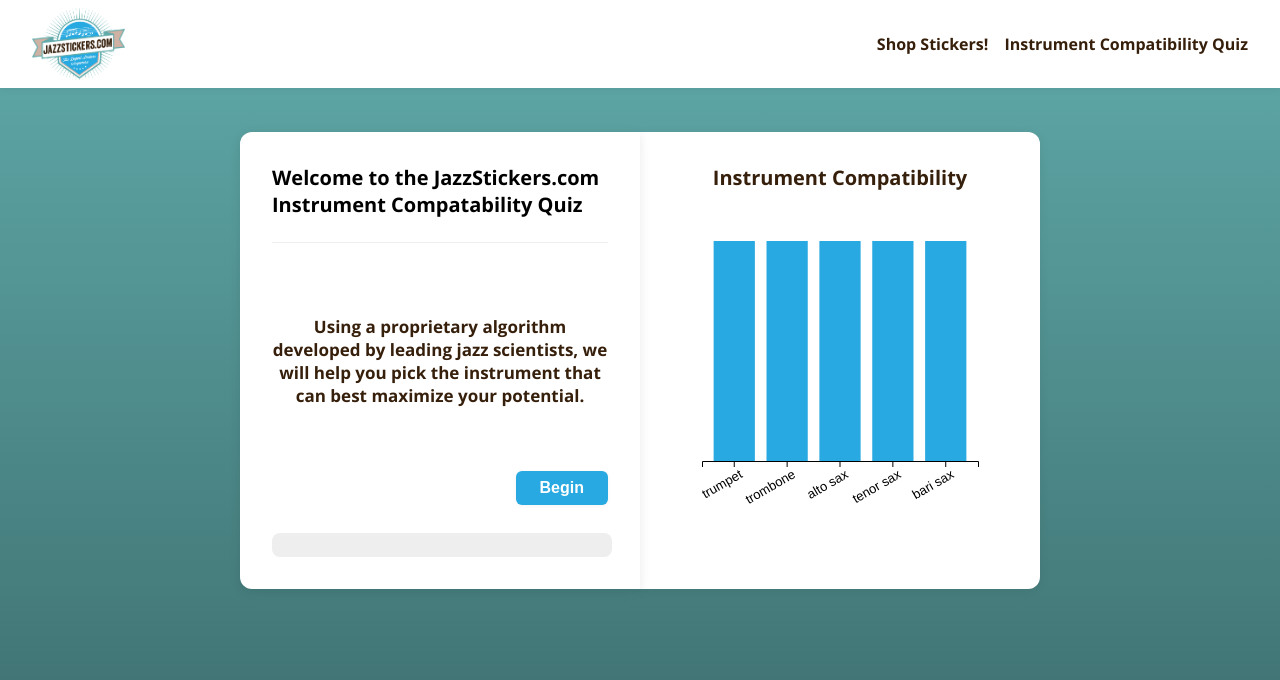
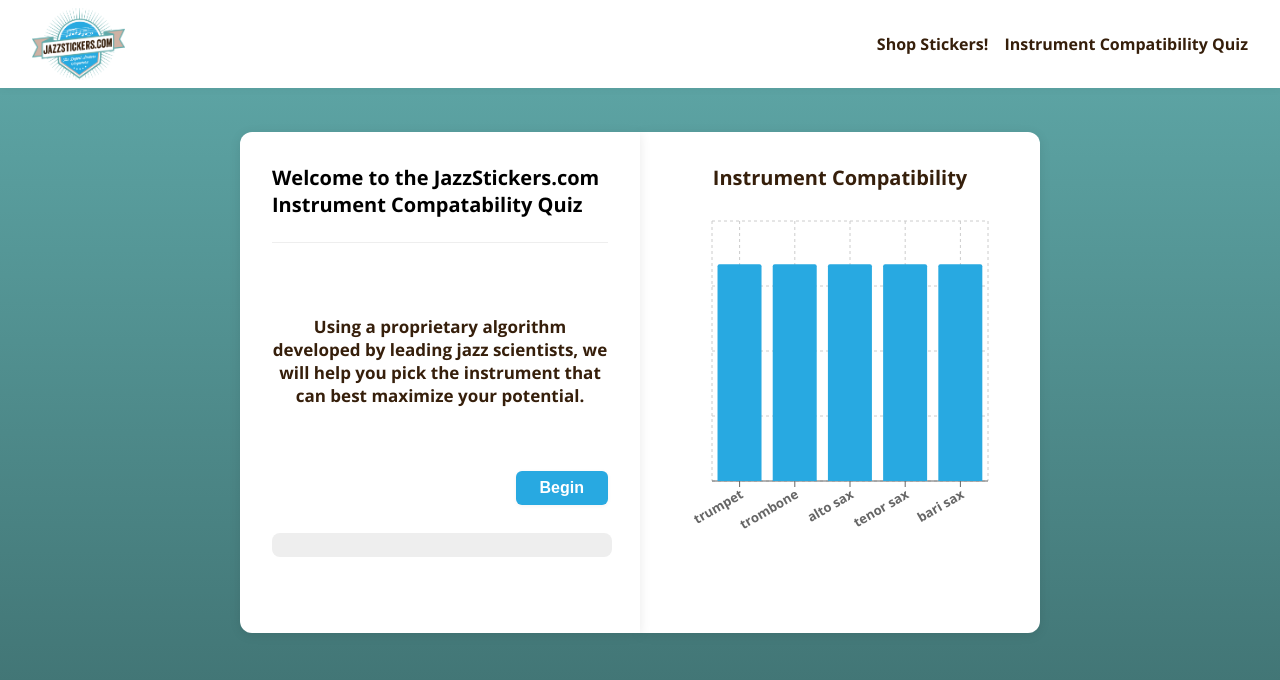
Before and after one commit to aczerepinski/jazzstickers, a React (Vite) app: page /instrument-quiz in a window 1280 px wide. Shown: the top 680 px of the page. Built offline with nearby package versions, Linux system fonts and the light colour scheme.

Commit message:
Replace D3 with Recharts for compatability bar chart. This should make further iteration easier

```diff
--- a/package.json
+++ b/package.json
@@ -14,7 +14,8 @@
     "d3": "^7.9.0",
     "react": "^19.0.0",
     "react-dom": "^19.0.0",
-    "react-router-dom": "^6.30.0"
+    "react-router-dom": "^6.30.0",
+    "recharts": "^2.9.0"
   },
   "devDependencies": {
     "@eslint/js": "^9.22.0",
--- a/src/InstrumentBarChart.jsx
+++ b/src/InstrumentBarChart.jsx
@@ -1,73 +1,27 @@
-import React, { useEffect, useRef, useState } from "react";
-import * as d3 from "d3";
+import React from "react";
+import { BarChart, Bar, XAxis, Tooltip, ResponsiveContainer, CartesianGrid } from "recharts";
+import colors from "./colors";
 
 export default function InstrumentBarChart({ scores }) {
-  const ref = useRef();
-  const containerRef = useRef();
-  const [containerWidth, setContainerWidth] = useState(340);
-
-  // Resize observer to update width
-  useEffect(() => {
-    if (!containerRef.current) return;
-    const observer = new window.ResizeObserver(entries => {
-      for (let entry of entries) {
-        if (entry.contentRect) {
-          setContainerWidth(entry.contentRect.width);
-        }
-      }
-    });
-    observer.observe(containerRef.current);
-    // Set initial width
-    setContainerWidth(containerRef.current.offsetWidth);
-    return () => observer.disconnect();
-  }, []);
-
-  useEffect(() => {
-    let data = Object.entries(scores).map(([name, value]) => ({ name, value }));
-    data = data.sort((a, b) => b.value - a.value).slice(0, 5);
-    const margin = { top: 40, right: 30, bottom: 60, left: 30 };
-    const width = containerWidth;
-    const height = 320;
-
-    d3.select(ref.current).selectAll("*").remove();
-    const svg = d3.select(ref.current)
-      .attr("width", width)
-      .attr("height", height)
-      .attr("viewBox", `0 0 ${width} ${height}`)
-      .attr("preserveAspectRatio", "xMidYMid meet");
-
-    const x = d3.scaleBand()
-      .domain(data.map(d => d.name))
-      .range([margin.left, width - margin.right])
-      .padding(0.22);
-
-    const maxValue = data.length > 0 ? Math.max(...data.map(d => d.value)) : 100;
-    const y = d3.scaleLinear()
-      .domain([0, maxValue])
-      .range([height - margin.bottom, margin.top]);
-
-    svg.append("g")
-      .attr("transform", `translate(0,${height - margin.bottom})`)
-      .call(d3.axisBottom(x))
-      .selectAll("text")
-      .attr("transform", "rotate(-30)")
-      .attr("text-anchor", "end")
-      .style("font-size", "13px");
-
-    svg.selectAll("rect.bar")
-      .data(data)
-      .enter()
-      .append("rect")
-      .attr("class", "bar")
-      .attr("x", d => x(d.name))
-      .attr("y", d => y(d.value))
-      .attr("width", x.bandwidth())
-      .attr("height", d => y(0) - y(d.value))
-      .attr("fill", "#28a9e1");
-  }, [scores, containerWidth]);
+  const data = Object.entries(scores)
+    .map(([name, value]) => ({ name, compatibility: value }))
+    .sort((a, b) => b.compatibility - a.compatibility)
+    .slice(0, 5);
 
   return (
-    <div ref={containerRef} style={{ maxWidth: 400, width: '100%', margin: '2rem auto', background: '#fff', borderRadius: 12, boxShadow: '0 2px 12px rgba(0,0,0,0.06)', boxSizing: 'border-box', padding: '2rem' }}>
+    <div
+      style={{
+        width: '100%',
+        maxWidth: 400, // Match SurveyCard
+        background: '#fff',
+        borderRadius: 12,
+        boxShadow: '0 2px 12px rgba(0,0,0,0.09)',
+        padding: '2rem',
+        margin: '2rem auto',
+        minHeight: 340,
+        boxSizing: 'border-box'
+      }}
+    >
       <style>{`
         @media (min-width: 800px) {
           .quiz-layout > *:last-child {
@@ -77,7 +31,14 @@ export default function InstrumentBarChart({ scores }) {
         }
       `}</style>
       <h2 style={{ fontSize: 20, margin: "0 0 10px 0", color: "#361F0B", textAlign: 'center' }}>Instrument Compatibility</h2>
-      <svg ref={ref} style={{ width: '100%', height: 320, display: 'block' }}></svg>
+      <ResponsiveContainer width="100%" height={400}>
+        <BarChart data={data} margin={{ top: 20, right: 20, bottom: 60, left: 40 }}>
+          <CartesianGrid strokeDasharray="3 3" />
+          <XAxis dataKey="name" angle={-30} textAnchor="end" interval={0} height={60} style={{ fontSize: 13 }} />
+          <Tooltip />
+          <Bar dataKey="compatibility" fill={colors.blue} radius={[2, 2, 0, 0]} />
+        </BarChart>
+      </ResponsiveContainer>
     </div>
   );
 }
```
Also changed, not shown: 1 other file (tests, documents, lock files or other folders).
